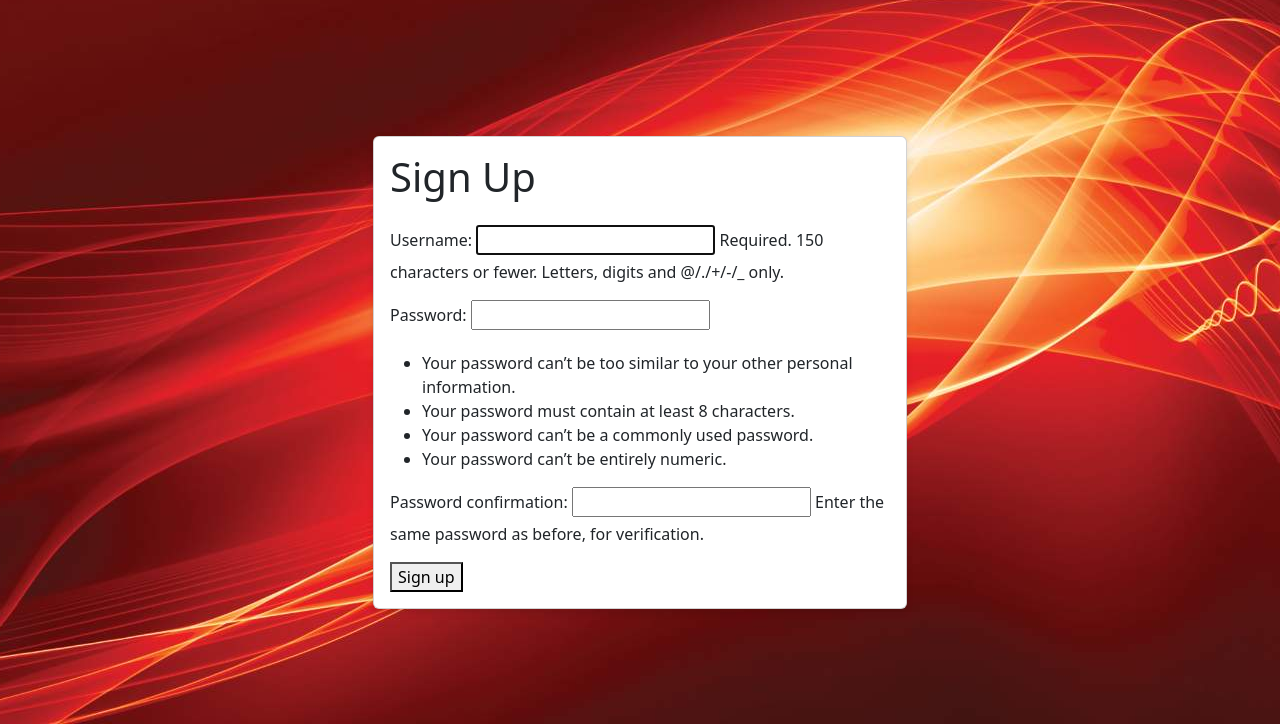
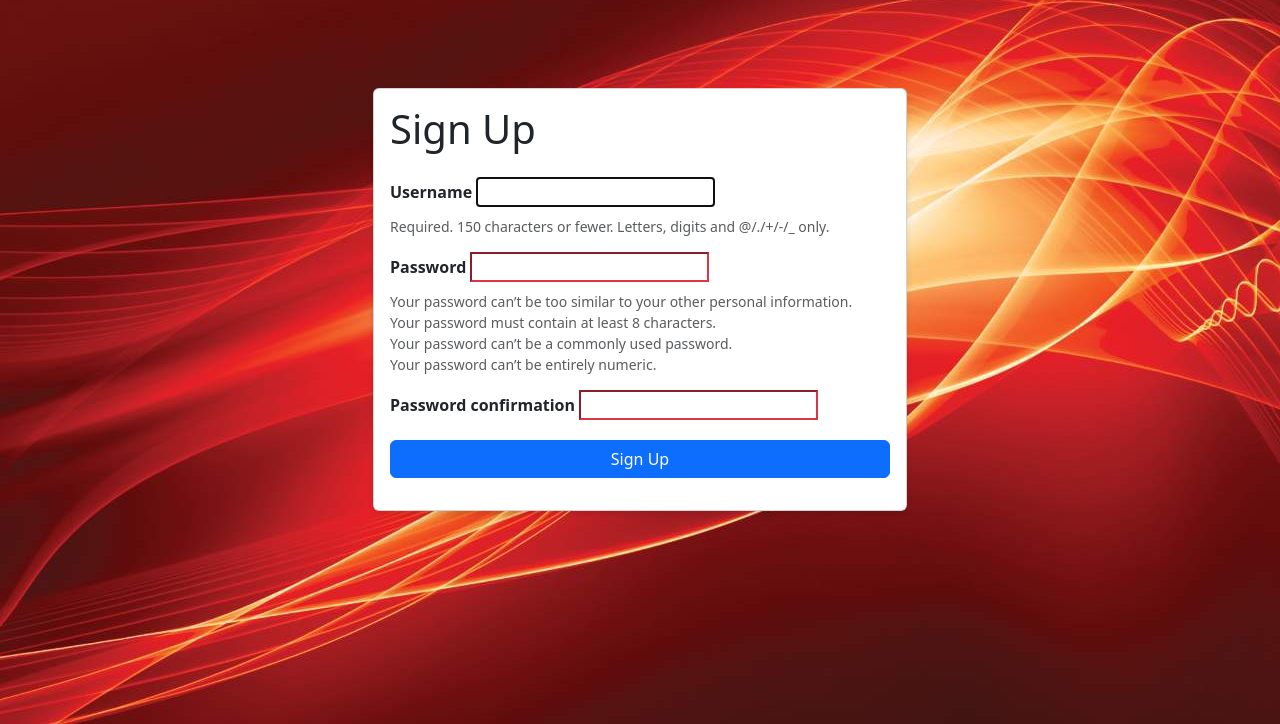
Before and after one commit to HoganBerens/outings, a Django app: page /accounts/signup/ in a window 1280 px wide. Shown: the part 76-800 px from the top of the page. Run offline with Django 4.2, Linux system fonts and the light colour scheme; some libraries are stand-ins or nearby versions.

Commit message:
styling changes

```diff
--- a/main_app/static/style.css
+++ b/main_app/static/style.css
@@ -65,6 +65,7 @@ h1 {
 text-align: center;
 font-weight: bolder;
 font-size: 14.5px;
+flex: 1;
 }
 
 
@@ -78,6 +79,7 @@ h1 {
   text-align: center;
   font-weight: lighter;
   font-size: 18px;
+  flex: 1;
 }
 
 .card-basketball .card-content {
@@ -89,10 +91,14 @@ h1 {
   font-family: 'Anton', sans-serif;
   text-align: center;
   font-size: 16.5px;
+  flex: 1;
 }
 
 .card {
   box-shadow: 0 4px 6px rgba(0, 0, 0, 0.1);
+  height: 100%;
+  display: flex;
+  flex-direction: column;
 }
 
 .form-label {
--- a/main_app/templates/registration/signup.html
+++ b/main_app/templates/registration/signup.html
@@ -2,18 +2,47 @@
 {% load static %}
 
 {% block content %}
-<div class="container mt-5">
+<div class="container">
   <div class="row justify-content-center">
     <div class="col-md-6">
       <div class="card mt-5">
         <div class="card-body">
           <h1 class="card-title mb-4">Sign Up</h1>
-          <p class="text-danger">{{ error_message }}</p>
-          <form method="post">
+          <form method="post" class="needs-validation" novalidate>
             {% csrf_token %}
-            {{ form.as_p }}
-            <button type="submit">Sign up</button>
-        </form>
+            <div class="form-group">
+              <label for="{{ form.username.id_for_label }}" class="form-label">Username</label>
+              {{ form.username }}
+              <small id="usernameHelpBlock" class="form-text text-muted">
+                Required. 150 characters or fewer. Letters, digits and @/./+/-/_ only.
+              </small>
+              <div class="invalid-feedback">
+                Please provide a valid username.
+              </div>
+            </div>
+            <div class="form-group">
+              <label for="{{ form.password1.id_for_label }}" class="form-label">Password</label>
+              {{ form.password1 }}
+              <small id="passwordHelpBlock" class="form-text text-muted">
+                Your password can’t be too similar to your other personal information.<br>
+                Your password must contain at least 8 characters.<br>
+                Your password can’t be a commonly used password.<br>
+                Your password can’t be entirely numeric.
+              </small>
+              <div class="invalid-feedback">
+                Please provide a valid password.
+              </div>
+            </div>
+            <div class="form-group">
+              <label for="{{ form.password2.id_for_label }}" class="form-label">Password confirmation</label>
+              {{ form.password2 }}
+              <div class="invalid-feedback">
+                Please provide a valid password confirmation.
+              </div>
+            </div>
+            <button type="submit" class="btn btn-primary btn-block">Sign Up</button>
+            <p class="text-danger mt-3">{{ error_message }}</p>
+          </form>
         </div>
       </div>
     </div>
```
Also changed, not shown: main_app/templates/events/index.html (line endings or trailing spaces). Lines whose indentation alone changed are shown as unchanged.
